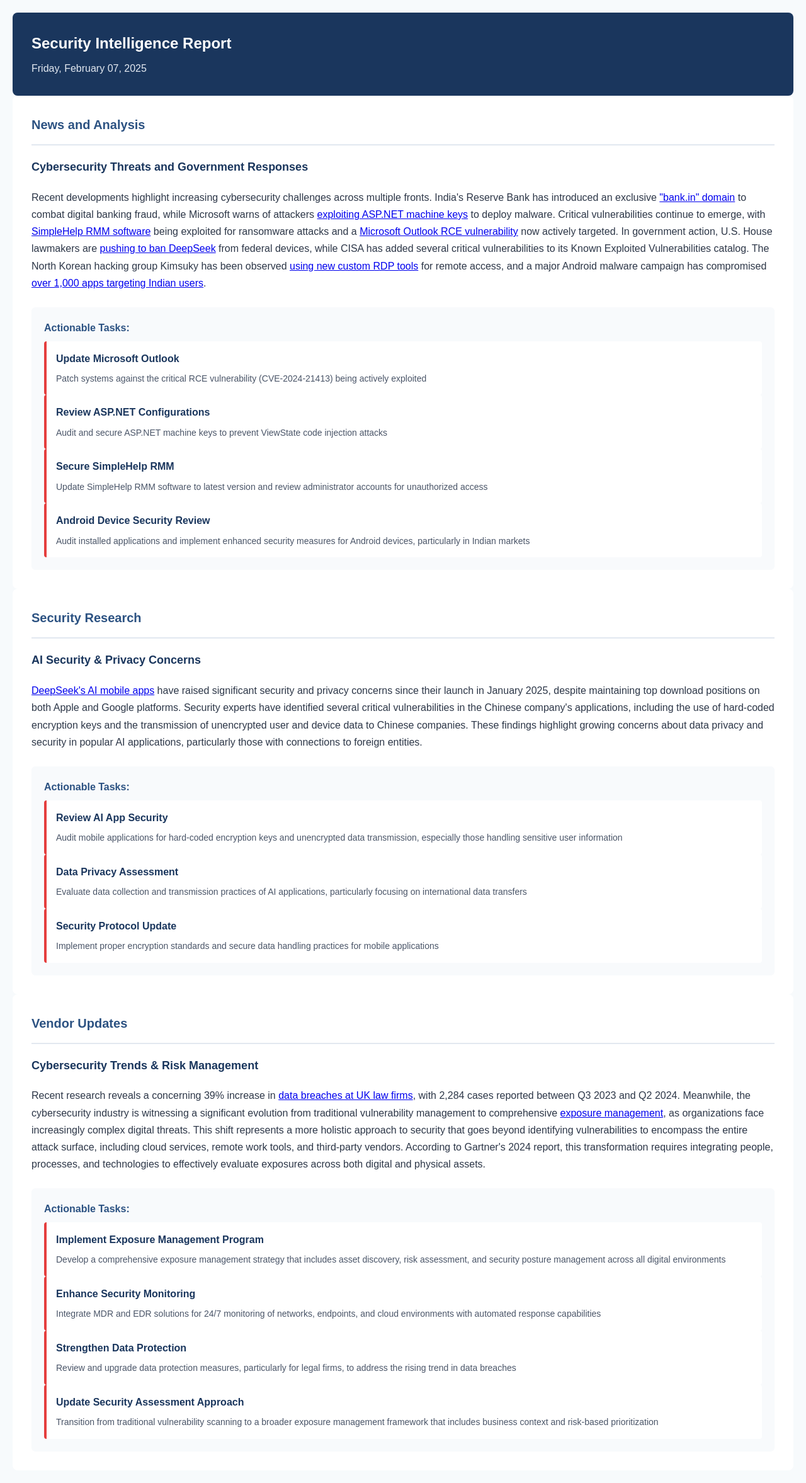
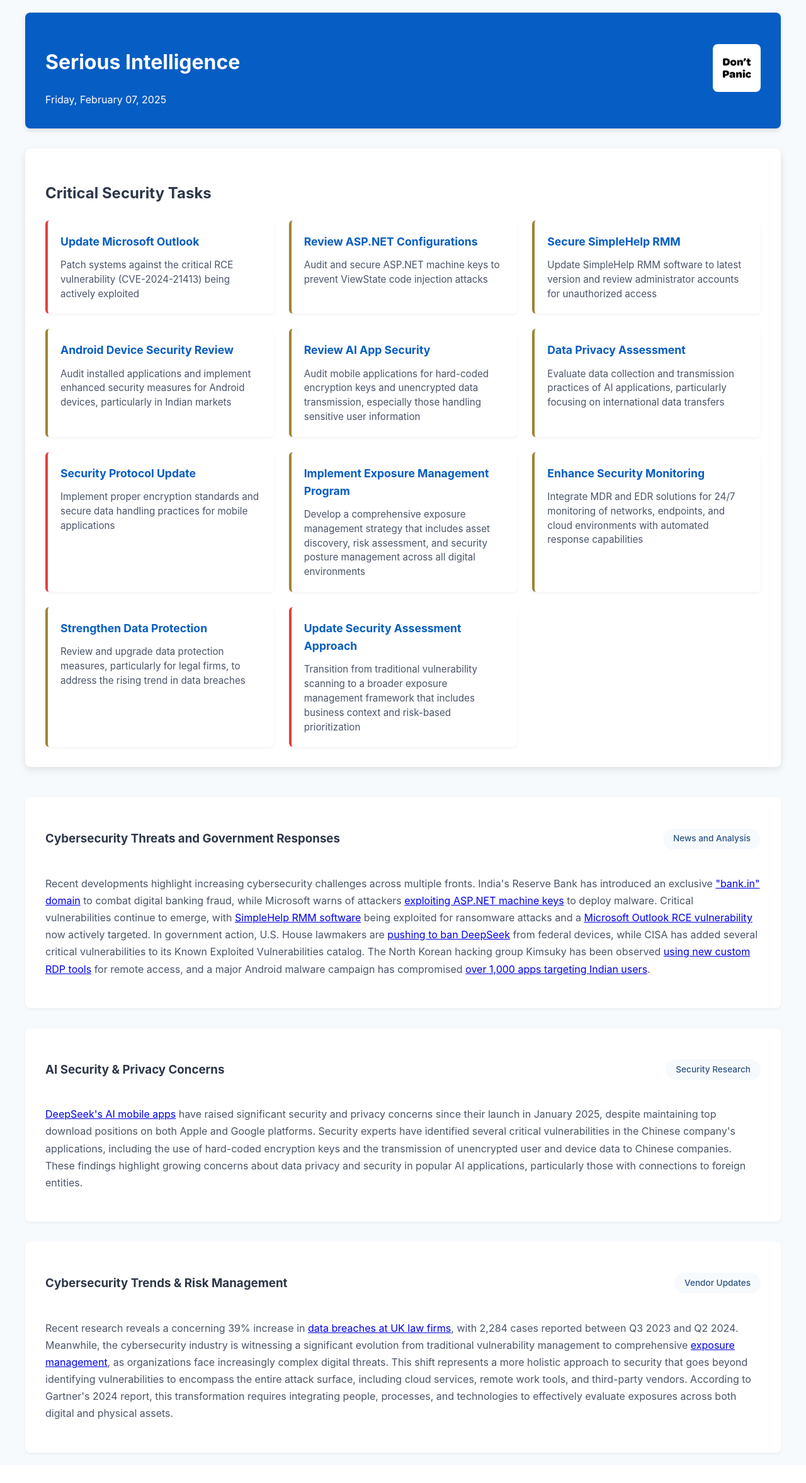
Before and after one commit to ISO-Serious/serious-threat-intelligence, a Flask app: page /email2 in a window 1280 px wide. Shown: the whole page at 63% size. After the commit the page ends 2310 px from the top, so only its background shows below. Run offline with Flask 3, Linux system fonts and the light colour scheme; data comes from the database, SQL or seed files in the repository.

Commit message:
Made an email formatted version

```diff
--- a/app/routes.py
+++ b/app/routes.py
@@ -215,18 +215,21 @@
 def get_email2():
     """Endpoint to retrieve the most recent daily summary as formatted HTML for email clients."""
     try:
-        result = get_latest_summary(current_app.config['DATABASE_PATH'])
+        summary_id = request.args.get('id')
+        if summary_id:
+            result = get_summary_by_id(current_app.config['DATABASE_PATH'], summary_id)
+        else:
+            result = get_latest_summary(current_app.config['DATABASE_PATH'])
 
         if result:
             date_str = datetime.fromisoformat(result['date']).strftime('%A, %B %d, %Y')
-
             return render_template(
-                'email2/email.html',
+                'email/summary.html',
                 summary=result['summary'],
                 date=date_str
             )
         else:
-            return "No recent summaries found in the database", 404
+            return "Summary not found", 404
 
     except Exception as e:
         logger.error(f"Error generating email2 view: {str(e)}")
--- a/app/templates/email/list.html
+++ b/app/templates/email/list.html
@@ -11,7 +11,7 @@
         <ul>
         {% for id, date in summaries %}
             <li class="flex justify-between items-center py-2">
-                <a href="{{ url_for('main.get_email', id=id) }}">{{ date }}</a>
+                <a href="{{ url_for('main.get_email', id=id) }}">{{ date }}</a> |  <a href="{{ url_for('main.get_email2', id=id) }}">Email Formatted</a>
                 <button
                     onclick="if(confirm('Are you sure you want to delete this summary?')) deleteSummary({{ id }})"
                     class="text-red-600 hover:text-red-800"
--- a/app/templates/email2/email.html
+++ b/app/templates/email2/email.html
@@ -1,68 +1,98 @@
 <!DOCTYPE html>
 <html>
 <head>
-    <meta charset="UTF-8">
+<meta http-equiv="Content-Type" content="text/html; charset=utf-8">
 <meta name="viewport" content="width=device-width, initial-scale=1.0">
 <title>Security Intelligence Report</title>
+<style type="text/css">
+/* Base styles for email clients */
+body { margin: 0; padding: 0; min-width: 100%; background-color: #f7fafc; -webkit-text-size-adjust: 100%; -ms-text-size-adjust: 100%; }
+table { border-spacing: 0; font-family: sans-serif; color: #333333; }
+td { padding: 0; }
+img { border: 0; }
+.content { width: 600px; max-width: 100%; }
+.header { padding: 40px 30px; background: #1a365d; }
+.header-content { }
+.logo { width: 60px; height: 60px; }
+.title { font-size: 24px; color: #ffffff; font-weight: bold; }
+.date { font-size: 14px; color: #e2e8f0; margin-top: 10px; }
+.task-section { padding: 30px; background: #ffffff; }
+.task-title { font-size: 20px; color: #2c5282; margin-bottom: 20px; }
+.task { margin-bottom: 20px; padding: 15px; border-left: 4px solid #38a169; background: #f8fafc; }
+.task.urgent { border-left-color: #e53e3e; }
+.task-header { margin-bottom: 10px; }
+.task-name { font-weight: bold; color: #1a365d; }
+.category-tag { font-size: 12px; color: #2c5282; background: #f7fafc; padding: 4px 12px; border-radius: 999px; }
+.task-desc { font-size: 14px; color: #4a5568; }
+.insights { margin-top: 30px; padding: 30px; background: #ffffff; }
+.insight-title { font-size: 18px; color: #2c5282; margin-bottom: 15px; }
+</style>
 </head>
-<body style="margin: 0; padding: 20px; background-color: #f7fafc; font-family: Arial, sans-serif; line-height: 1.6; color: #2d3748; -webkit-text-size-adjust: 100%;">
-    <!-- Container for Outlook -->
-    <table role="presentation" width="100%" cellpadding="0" cellspacing="0" border="0">
+<body>
+<center>
+<table cellpadding="0" cellspacing="0" width="100%" style="min-width: 100%;">
+  <tr>
+    <td align="center" bgcolor="#f7fafc">
+      <table class="content" cellpadding="0" cellspacing="0">
+        <!-- Header -->
+        <tr>
+          <td class="header">
+            <table width="100%" cellpadding="0" cellspacing="0">
+              <tr>
+                <td class="header-content">
+                  <table cellpadding="0" cellspacing="0">
                     <tr>
                       <td>
-                <!-- Main content container -->
-                <table role="presentation" width="100%" max-width="600" cellpadding="0" cellspacing="0" border="0" align="center" style="margin: auto;">
-                    <tr>
-                        <td style="background-color: #1a365d; padding: 30px; border-radius: 8px;">
-                            <h1 style="margin: 0; color: #ffffff; font-size: 24px; font-weight: bold;">Security Intelligence Report</h1>
-                            <div style="color: #e2e8f0; font-size: 16px; margin-top: 8px;">{{ date }}</div>
+                        <div class="title">Security Intelligence Report</div>
+                        <div class="date">{{ date }}</div>
+                      </td>
+                      <td align="right" style="padding-left: 20px;">
+                        <img src="{{ logo_url|default('/path/to/default-logo.png') }}" alt="Logo" class="logo">
+                      </td>
+                    </tr>
+                  </table>
+                </td>
+              </tr>
+            </table>
           </td>
         </tr>
 
-                    {% if summary is mapping %}
+        <!-- Critical Tasks -->
+        <tr>
+          <td class="task-section">
+            <div class="task-title">Critical Security Tasks</div>
+            {% for category, content in summary.items() %}
+              {% if content.actionable_tasks %}
+                {% for task in content.actionable_tasks %}
+                  <div class="task {% if 'Update' in task.task or 'Critical' in task.description %}urgent{% endif %}">
+                    <div class="task-header">
+                        <span class="task-name">{{ task.task }}</span>
+                    </div>
+                    <div class="task-desc">{{ task.description }}</div>
+                  </div>
+                {% endfor %}
+              {% endif %}
+            {% endfor %}
+          </td>
+        </tr>
+
+        <!-- Summary Sections -->
         {% for category, content in summary.items() %}
           {% if content.section_title and content.section_title != "No Summary Available" %}
             <tr>
-                                    <td style="background-color: #ffffff; padding: 30px; margin-top: 20px; border-radius: 8px;">
-                                        <h2 style="color: #2c5282; margin-top: 0; padding-bottom: 15px; border-bottom: 2px solid #e2e8f0; font-size: 20px;">{{ category }}</h2>
-                                        <h3 style="color: #1a365d; font-size: 18px; margin-top: 20px; margin-bottom: 15px;">{{ content.section_title }}</h3>
-
-                                        <div style="margin: 20px 0; line-height: 1.7;">
+              <td class="insights">
+                <div class="insight-title">{{ content.section_title }}</div>
+                <div style="color: #4a5568; line-height: 1.6; margin-top: 15px;">
                   {{ content.summary | markdown | safe }}
                 </div>
-
-                                        {% if content.actionable_tasks %}
-                                            <div style="background-color: #f8fafc; padding: 20px; border-radius: 6px; margin-top: 25px;">
-                                                <h4 style="color: #2c5282; font-size: 16px; margin-top: 0; margin-bottom: 8px;">Actionable Tasks:</h4>
-                                                <table role="presentation" width="100%" cellpadding="0" cellspacing="0" border="0">
-                                                    {% for task in content.actionable_tasks %}
-                                                        <tr>
-                                                            <td style="padding: 15px; background-color: #ffffff; border-left: 4px solid #e53e3e; margin-bottom: 15px; border-radius: 4px;">
-                                                                <strong style="color: #1a365d; display: block; margin-bottom: 8px;">{{ task.task }}</strong>
-                                                                {% if task.description %}
-                                                                    <div style="color: #4a5568; font-size: 14px; margin-top: 8px;">{{ task.description }}</div>
-                                                                {% endif %}
-                                                            </td>
-                                                        </tr>
-                                                    {% endfor %}
-                                                </table>
-                                            </div>
-                                        {% endif %}
               </td>
             </tr>
           {% endif %}
         {% endfor %}
-                    {% else %}
-                        <tr>
-                            <td style="color: #e53e3e; padding: 15px;">
-                                Error: Summary is not a dictionary. Type: {{ summary.__class__.__name__ }}
-                                <pre>{{ summary }}</pre>
-                            </td>
-                        </tr>
-                    {% endif %}
       </table>
     </td>
   </tr>
 </table>
+</center>
 </body>
 </html>
```
Lines whose indentation alone changed are shown as unchanged.
